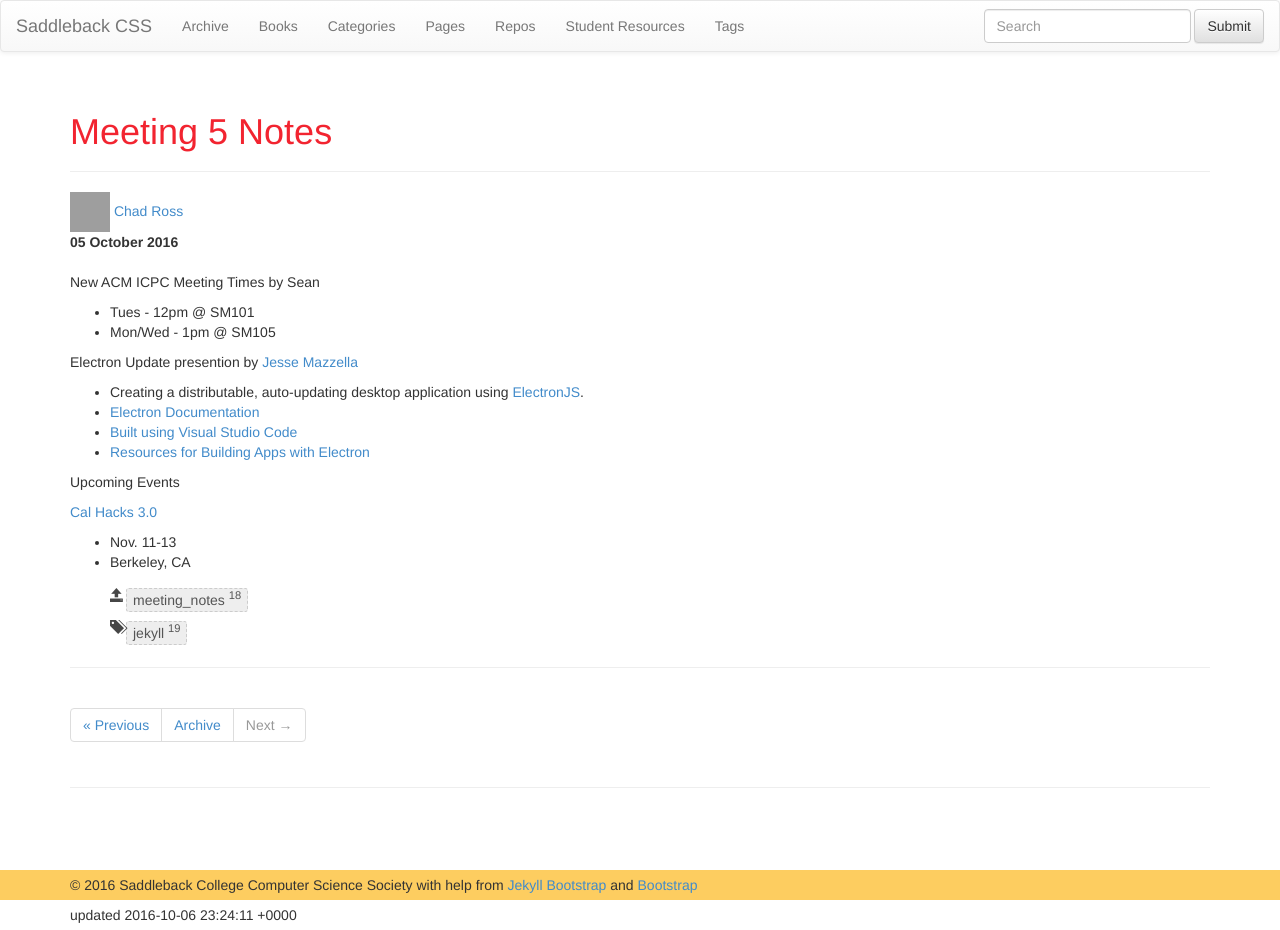
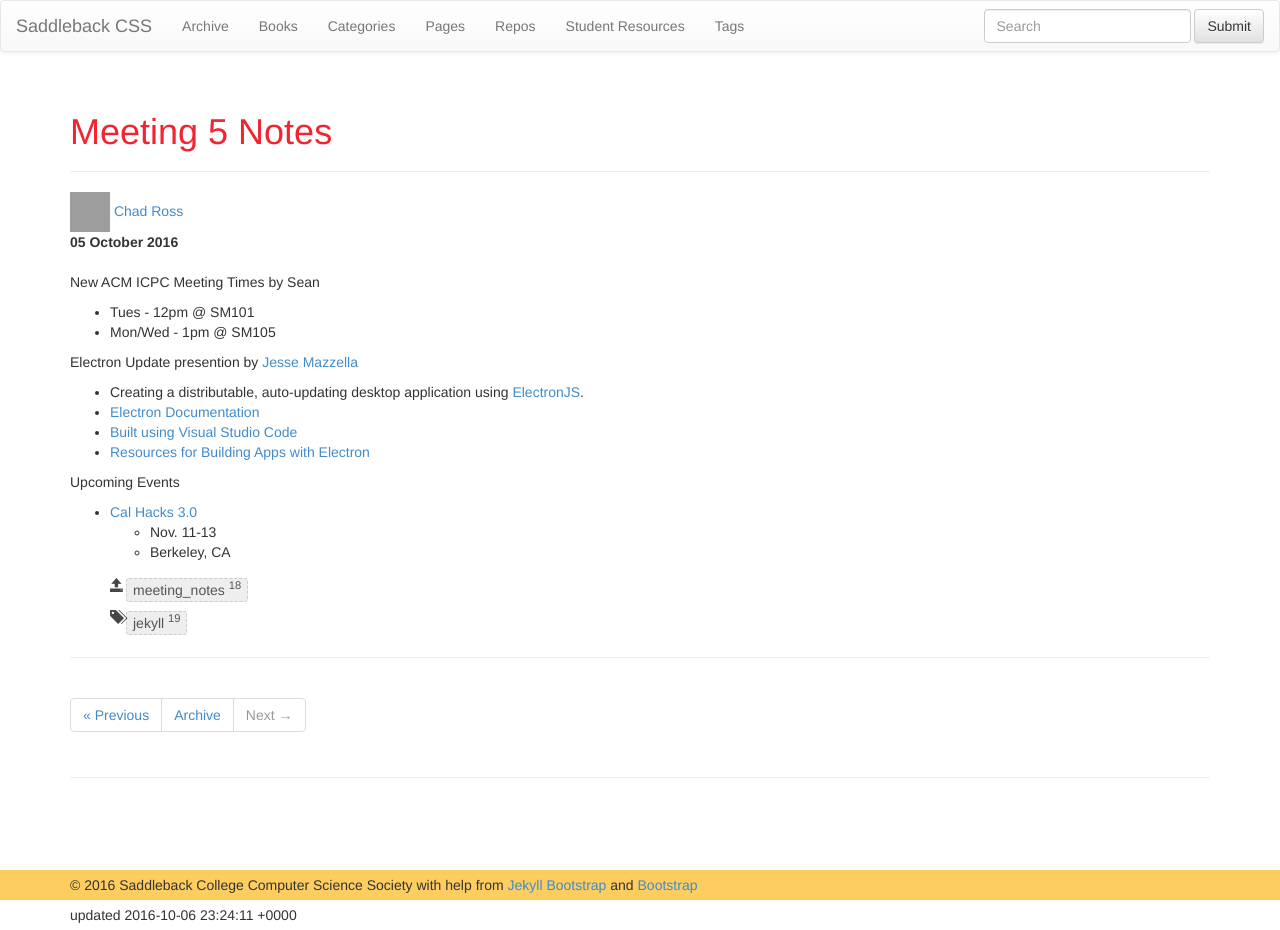
Before and after one commit to SaddlebackCSS/SaddlebackCSS.github.io, a Jekyll site: the page built from meeting_notes/_posts/2016-10-04-meeting-5.md, in a window 1280 px wide. Built offline with Jekyll 4.4.1, drawn with Linux system fonts in a browser that asks for light colours; nearby versions of some CDN libraries; grey boxes are pictures that could not be loaded.

Commit message:
fix bulleted lists

```diff
--- a/meeting_notes/_posts/2016-10-04-meeting-5.md
+++ b/meeting_notes/_posts/2016-10-04-meeting-5.md
@@ -16,6 +16,7 @@ New ACM ICPC Meeting Times by Sean
 - Mon/Wed - 1pm @ SM105
 
 Electron Update presention by [Jesse Mazzella](https://github.com/ozyx)
+
 - Creating a distributable, auto-updating desktop application using [ElectronJS](https://www.electron.atom.io).
 - [Electron Documentation](https://www.electron.atom.io/docs/)
 - [Built using Visual Studio Code](https://code.visualstudio.com)
@@ -23,6 +24,6 @@ Electron Update presention by [Jesse Mazzella](https://github.com/ozyx)
 
 Upcoming Events
 
-[Cal Hacks 3.0](http://www.calhacks.io/)
-- Nov. 11-13
-- Berkeley, CA
+- [Cal Hacks 3.0](http://www.calhacks.io/)
+    - Nov. 11-13
+    - Berkeley, CA
```
